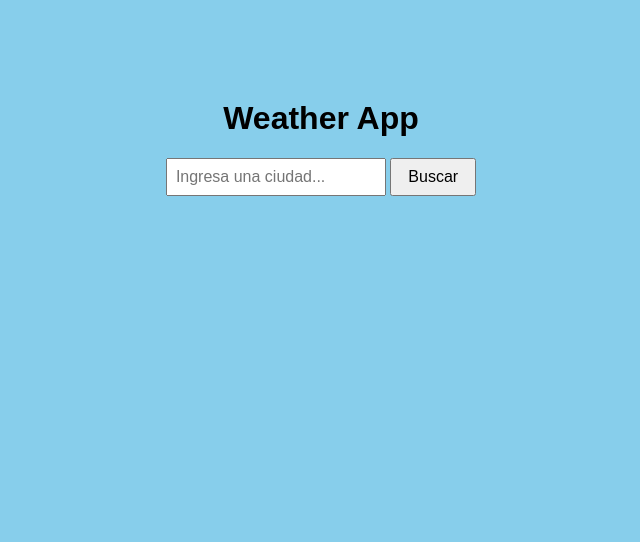
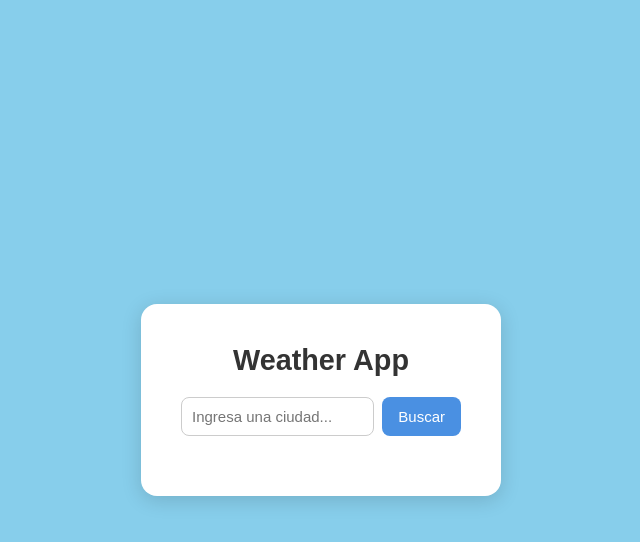
Before and after one commit to magupa06/Practica-js-apipana, a plain HTML site: page index.html in a window 1280 px wide. Shown: the whole page, without its empty margins (319-959 px from the left). Drawn offline with Linux system fonts and the light colour scheme.

Commit message:
Practicas 8

```diff
--- a/style.css
+++ b/style.css
@@ -1,23 +1,101 @@
+* {
+  margin: 0;
+  padding: 0;
+  box-sizing: border-box;
+}
+
 body {
   font-family: Arial, sans-serif;
+  background-color: #87CEEB;
+  display: flex;
+  justify-content: center;
+  align-items: center;
+  min-height: 100vh;
+  transition: background 0.6s ease;
+  padding: 20px;
+}
+
+.contenedor {
+  background: white;
+  border-radius: 16px;
+  padding: 40px;
   text-align: center;
-  margin-top: 100px;
-  background-color: #87CEEB;
+  width: 360px;
+  max-width: 100%;
+  box-shadow: 0 4px 20px rgba(0, 0, 0, 0.15);
+}
+
+h1 {
+  font-size: 1.8rem;
+  margin-bottom: 20px;
+  color: #333;
+}
+
+.busqueda {
+  display: flex;
+  gap: 8px;
+  margin-bottom: 20px;
 }
 
 input {
-  padding: 8px;
-  font-size: 16px;
-  width: 200px;
+  flex: 1;
+  min-width: 0;
+  padding: 10px;
+  font-size: 15px;
+  border: 1px solid #ccc;
+  border-radius: 8px;
+  outline: none;
 }
 
 button {
-  padding: 8px 16px;
-  font-size: 16px;
+  padding: 10px 16px;
+  font-size: 15px;
+  background: #4a90e2;
+  color: white;
+  border: none;
+  border-radius: 8px;
   cursor: pointer;
 }
 
-#resultado {
-  font-size: 20px;
+button:hover {
+  background: #357abd;
+}
+
+#error {
+  color: red;
+  margin-top: 10px;
+}
+
+#tarjeta {
   margin-top: 20px;
+  border-top: 1px solid #eee;
+  padding-top: 20px;
 }
+
+#tarjeta h2 {
+  font-size: 1.4rem;
+  margin-bottom: 10px;
+  color: #222;
+}
+
+.temp {
+  font-size: 3rem;
+  font-weight: bold;
+  color: #4a90e2;
+  margin: 10px 0;
+}
+
+#tarjeta p {
+  font-size: 1rem;
+  color: #555;
+  margin: 6px 0;
+}
+
+#tarjeta button {
+  margin-top: 16px;
+  background: #888;
+}
+
+#tarjeta button:hover {
+  background: #666;
+}
```
